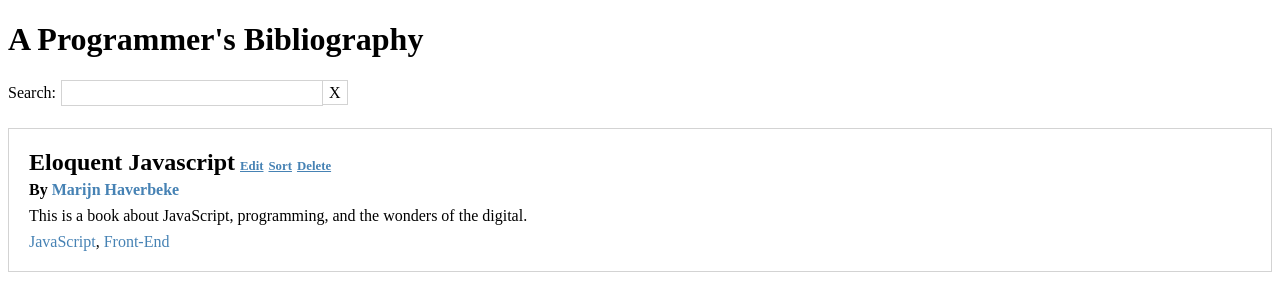
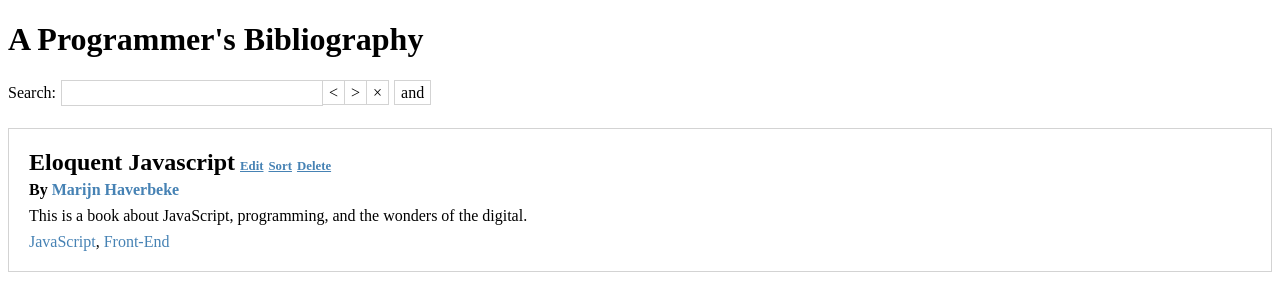
Before and after one commit to yvesgurcan/bibliography, a React (Create React App) app: page / in a window 1280 px wide. Shown: the top 300 px of the page. Built offline with nearby package versions, Linux system fonts and the light colour scheme.

Commit message:
search buttons

```diff
--- a/src/App.js
+++ b/src/App.js
@@ -34,16 +34,18 @@
   onChange = (event) => {
     this.props.dispatch({type: "UPDATE_SEARCH_STRING", string: event.target.value})
   }
-  clearSearch = () => {
-    this.props.dispatch({type: "CLEAR_SEARCH_STRING"})
-  }
   render() {
     return (
       <View>
         <Label>Search:</Label>
         <View style={{display: "inline-block", marginBottom: 20, height: 28}}>
-          <TextInput value={this.props.search} style={{minWidth: 250, height: 14.5}} onChange={this.onChange}/>
-          <Text onClick={this.clearSearch} style={{cursor: "pointer", borderTop: "1px solid lightgray", borderBottom: "1px solid lightgray", borderRight: "1px solid lightgray", padding: 3, paddingLeft: 6, paddingRight: 6, userSelect: "none", cursor: "pointer"}}>X</Text>
+          <TextInput value={this.props.search ? this.props.search.history[this.props.search.index] : ""} style={{minWidth: 250, height: 14.5}} onChange={this.onChange}/>
+          <PreviousSearch/>
+          <NextSearch/>
+          <ClearSearch/>
+          <View style={{display: "inline-block", marginLeft: 5}}>
+            <AndSearch/>
+          </View>
         </View>
       </View>
     )
@@ -51,11 +53,60 @@
 }
 const Search = connect(mapStateToProps)(SearchContainer)
 
+class PreviousSearchContainer extends Component {
+  previousSearch = () => {
+    this.props.dispatch({type: "PREVIOUS_SEARCH_STRING"})
+  }
+  render = () => (
+    <Text onClick={this.previousSearch} style={{cursor: "pointer", borderTop: "1px solid lightgray", borderBottom: "1px solid lightgray", borderRight: "1px solid lightgray", padding: 3, paddingLeft: 6, paddingRight: 6, userSelect: "none"}}>
+      &lt;
+    </Text>
+  )
+}
+const PreviousSearch = connect(mapStateToProps)(PreviousSearchContainer)
+
+class NextSearchContainer extends Component {
+  nextSearch = () => {
+    this.props.dispatch({type: "NEXT_SEARCH_STRING"})
+  }
+  render = () => (
+    <Text onClick={this.nextSearch} style={{cursor: "pointer", borderTop: "1px solid lightgray", borderBottom: "1px solid lightgray", borderRight: "1px solid lightgray", padding: 3, paddingLeft: 6, paddingRight: 6, userSelect: "none"}}>
+      &gt;
+    </Text>
+  )
+}
+const NextSearch = connect(mapStateToProps)(NextSearchContainer)
+
+class ClearSearchContainer extends Component {
+  clearSearch = () => {
+    this.props.dispatch({type: "CLEAR_SEARCH_STRING"})
+  }
+  render = () => (
+    <Text onClick={this.clearSearch} style={{cursor: "pointer", borderTop: "1px solid lightgray", borderBottom: "1px solid lightgray", borderRight: "1px solid lightgray", padding: 3, paddingLeft: 6, paddingRight: 6, userSelect: "none"}}>
+      &times;
+    </Text>
+  )
+}
+const ClearSearch = connect(mapStateToProps)(ClearSearchContainer)
+
+class AndSearchContainer extends Component {
+  clearSearch = () => {
+    this.props.dispatch({type: "ADD_AND_TO_SEARCH_STRING"})
+  }
+  render = () => (
+    <Text onClick={this.clearSearch} style={{cursor: "pointer", borderTop: "1px solid lightgray", borderBottom: "1px solid lightgray", borderLeft: "1px solid lightgray",borderRight: "1px solid lightgray", padding: 3, paddingLeft: 6, paddingRight: 6, userSelect: "none"}}>
+      and
+    </Text>
+  )
+}
+const AndSearch = connect(mapStateToProps)(AndSearchContainer)
+
 /* list of references */
 
 class ReferenceListContainer extends Component {
 
   componentDidMount = () => {
+    store.dispatch({type: "INIT"})
     store.dispatch({type: "MOCK_DATA"})
   }
 
--- a/src/Reducers.js
+++ b/src/Reducers.js
@@ -1,10 +1,22 @@
-function Reducer (state, action) {
+const initState = {
+    search: {
+        index: 0,
+        history: [""],
+    }
+}
 
-    let NewState = {...state}
+function Reducer (state = initState, action) {
+
+    let newState = {...state}
+
     switch (action.type) {
 
+        case "INIT":
+            newState = {...initState }
+            break
+
         case "MOCK_DATA":
-            NewState = {
+            newState = {
                 ...state,
                 references: [
                     {
@@ -23,23 +35,87 @@
             break
 
         case "UPDATE_SEARCH_STRING":
-            NewState = {
+            let newHistory1 = [...newState.search.history]
+            let newIndex1 = newState.search.index + 1
+            newHistory1.splice(newIndex1, 0, action.string)
+            newState = {
                 ...state,
-                search: action.string
+                search: {
+                    ...newState.search,
+                    history: newHistory1,
+                    index: newIndex1,
+                }
             }
             break
 
         case "ADD_STRING_TO_SEARCH":
-            NewState = {
+            if (newState.search.history[newState.search.index] === " " + action.string) {
+                return newState
+            }
+            let newHistory2 = [...newState.search.history]
+            let newIndex2 = newState.search.index + 1
+            newHistory2.splice(newIndex2, 0, newState.search.history[newState.search.index] + " " + action.string)
+            newState = {
                 ...state,
-                search: state.search ? state.search + " " + action.string : action.string
+                search: {
+                    ...newState.search,
+                    history: newHistory2,
+                    index: newIndex2,
+                }
+            }
+            break
+
+        case "PREVIOUS_SEARCH_STRING":
+            newState = {
+                ...state,
+                search: {
+                    ...newState.search,
+                    index: Math.max(--newState.search.index, 0),
+                }
+            }
+            break
+
+        case "NEXT_SEARCH_STRING":
+            let newHistory3 = [...newState.search.history]
+            if (newState.search.index + 1 === newState.search.history.length) {
+                if (newHistory3[newState.search.index] !== "") {
+                    newHistory3 = [...newState.search.history, ""]
+                }
+            }
+            newState = {
+                ...state,
+                search: {
+                    ...newState.search,
+                    history: newHistory3,
+                    index: Math.min(++newState.search.index, newHistory3.length - 1),
+                }
             }
             break
 
         case "CLEAR_SEARCH_STRING":
-            NewState = {
+            if (newState.search.history[newState.search.index] === "") {
+                return newState
+            }
+            newState = {
                 ...state,
-                search: ""
+                search: {
+                    ...newState.search,
+                    index: ++newState.search.index,
+                    history: [...newState.search.history, ""],
+                }
+            }
+            break
+
+        case "ADD_AND_TO_SEARCH_STRING":
+        let newHistory4 = [...newState.search.history, newState.search.history[newState.search.index] + " and "]
+        let newIndex4 = newState.search.index + 1
+        newState = {
+                ...state,
+                search: {
+                    ...newState.search,
+                    index: newIndex4,
+                    history: newHistory4
+                }
             }
             break
 
@@ -47,7 +123,7 @@
             break
     }
 
-    return NewState
+    return newState
 }
 
 export default Reducer
```
